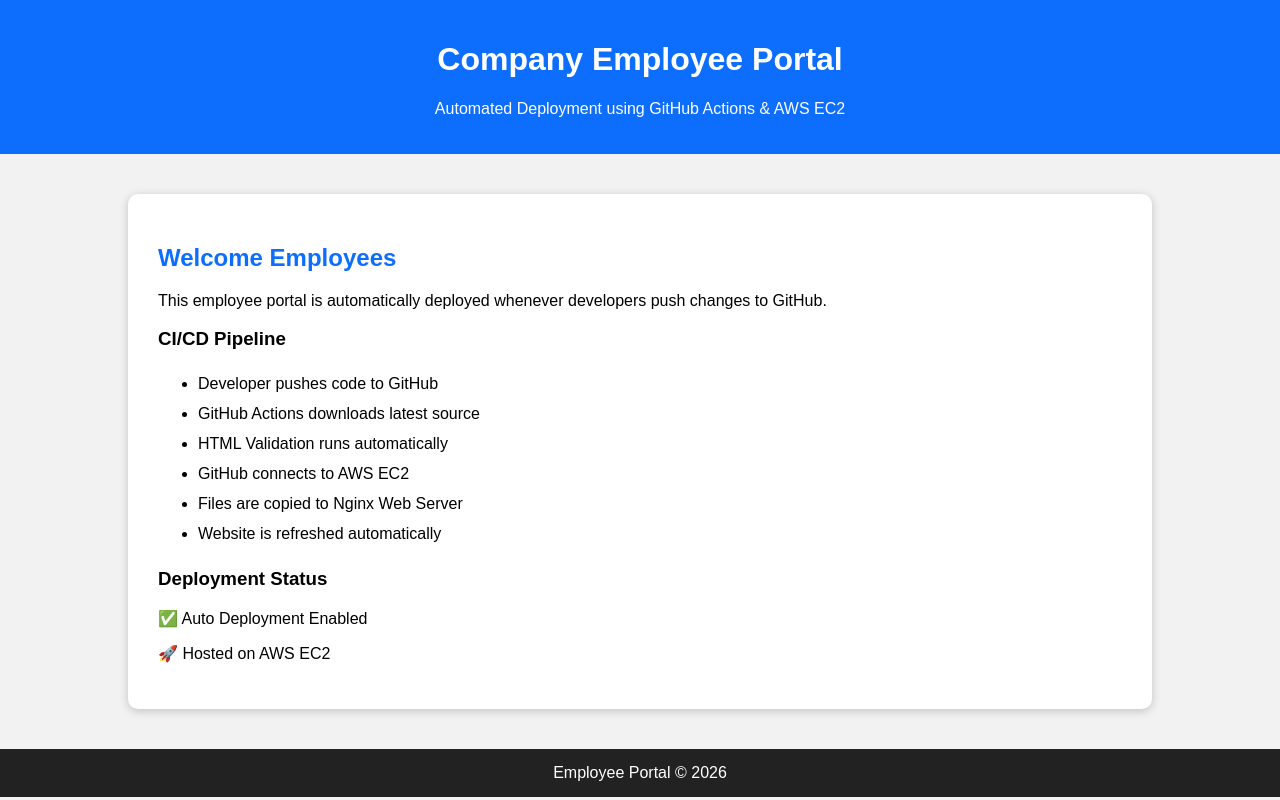
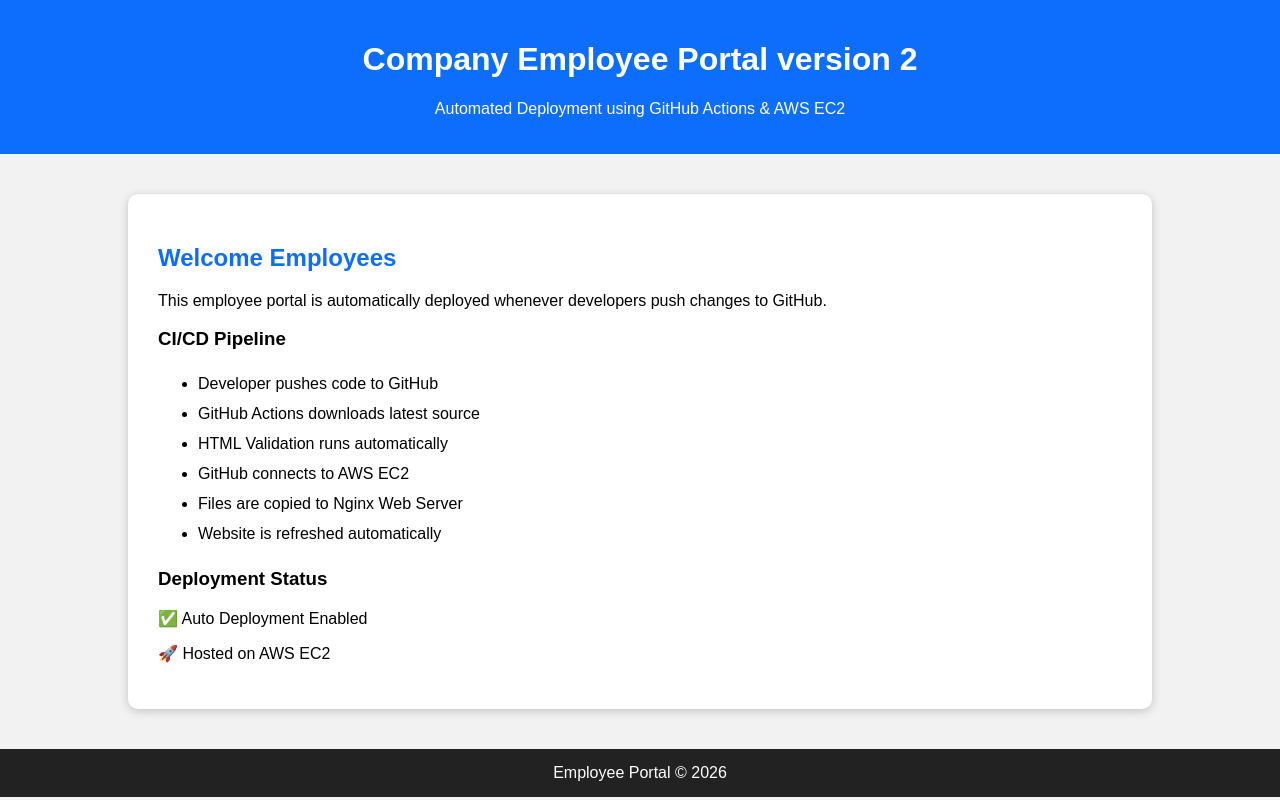
Before and after one commit to Dipali-Patil-11/aws-employee-portal-cicd, a plain HTML site: page index.html in a window 1280 px wide. Drawn offline with Linux system fonts and the light colour scheme.

Commit message:
Updated employee portal 2

```diff
--- a/index.html
+++ b/index.html
@@ -58,7 +58,7 @@
 
 <header>
 
-<h1>Company Employee Portal</h1>
+<h1>Company Employee Portal version 2</h1>
 
 <p>Automated Deployment using GitHub Actions & AWS EC2</p>
 
```
